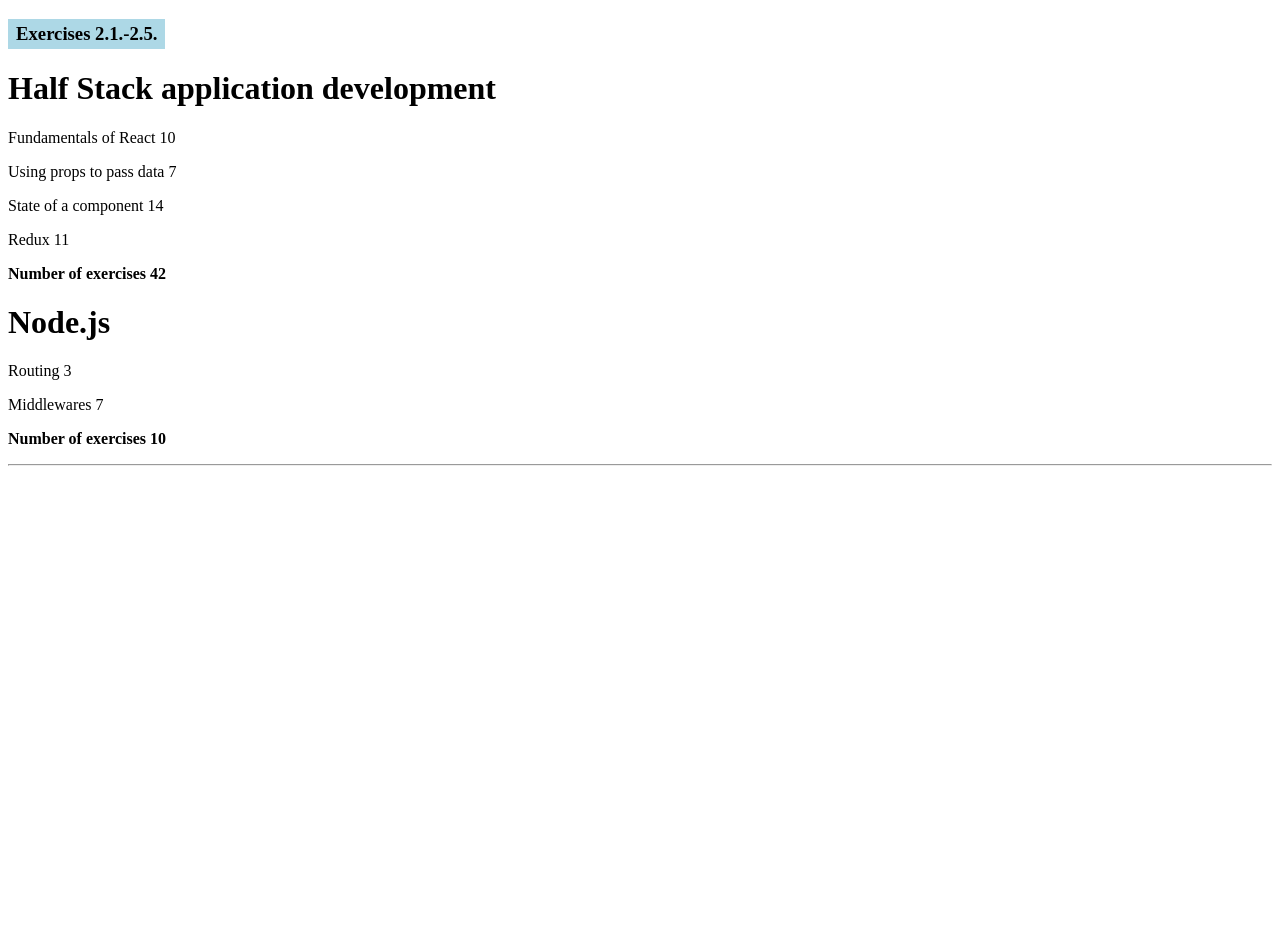
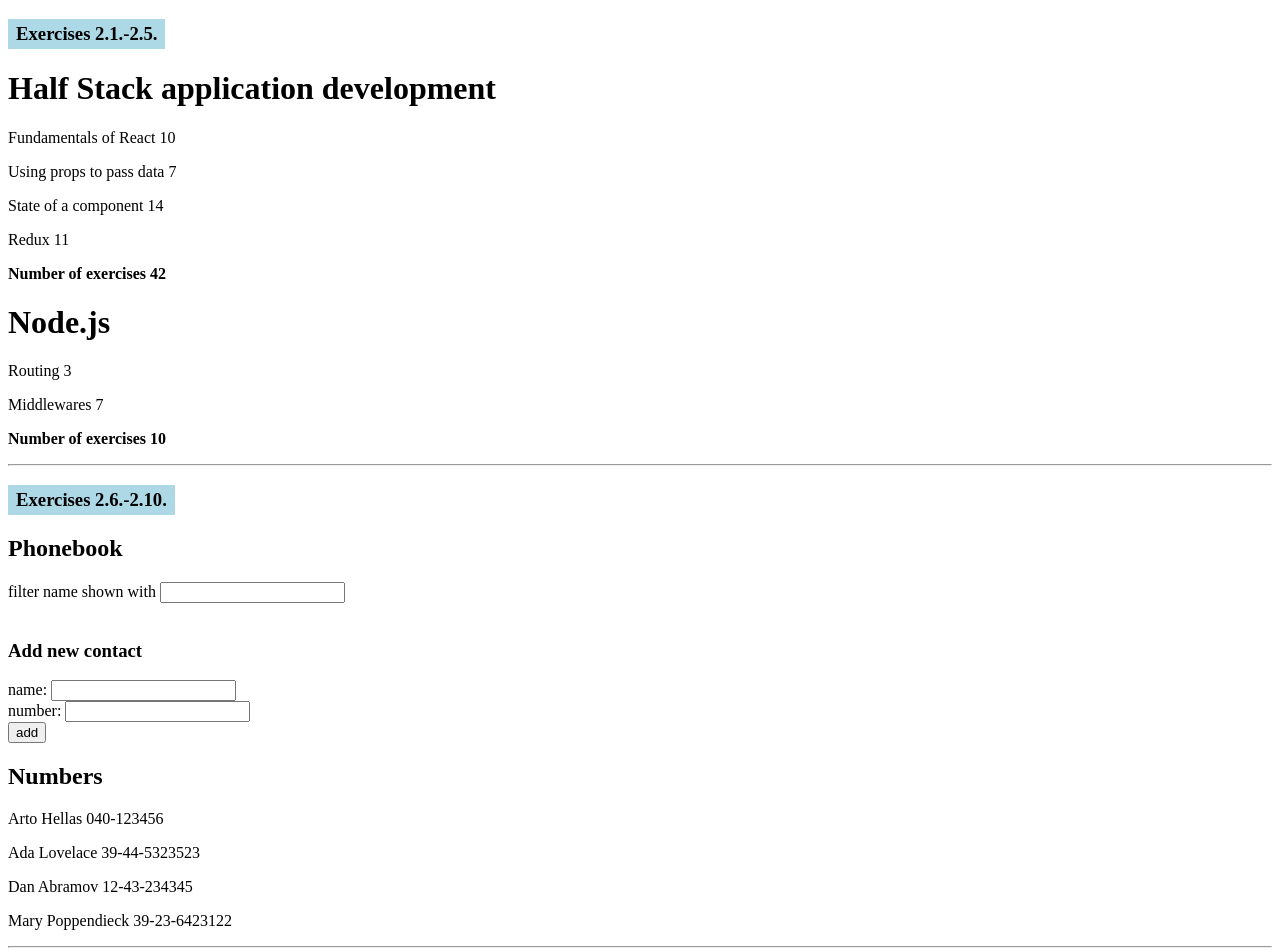
Before and after one commit to david-gelu/fullstack-course, a React (Create React App) app in the folder part-2/: page / in a window 1280 px wide. Shown: the top 952 px of the page. Before the commit the page ends 800 px from the top, so only its background shows below. Built offline with nearby package versions, Linux system fonts and the light colour scheme.

Commit message:
feat: exercices from part-2b

```diff
--- a/part-2/src/App.js
+++ b/part-2/src/App.js
@@ -1,5 +1,6 @@
 import React from "react";
 import Course from './components/part-2a/Course'
+import PhoneBook from './components/part-2b/PhoneBook'
 import './index.css';
 
 function App() {
@@ -53,6 +54,9 @@ function App() {
       <h3 style={{ padding: '0.25rem 0.5rem', background: 'lightblue', color: 'black', width: 'max-content' }}>Exercises 2.1.-2.5.</h3>
       <Course courses={courses} />
       <hr />
+      <h3 style={{ padding: '0.25rem 0.5rem', background: 'lightblue', color: 'black', width: 'max-content' }}>Exercises 2.6.-2.10.</h3>
+      <PhoneBook />
+      <hr />
     </>
   )
 }
--- /dev/null
+++ b/part-2/src/components/part-2b/Filter.js
@@ -0,0 +1,22 @@
+import React, { useState, useEffect } from 'react'
+
+const Filter = ({ personsArr, setPersons }) => {
+  const [search, setSearch] = useState('')
+
+  useEffect(() => {
+    setPersons(personsArr.filter(person => person.name.toLowerCase().includes(search.toLowerCase())))
+    // eslint-disable-next-line react-hooks/exhaustive-deps
+  }, [search])
+
+  const searchName = (event) => {
+    setSearch(event.target.value)
+  }
+  return (
+    <form>
+      filter name shown with <input type='search' value={search} onChange={searchName} />
+    </form>
+  )
+
+}
+
+export default Filter
--- /dev/null
+++ b/part-2/src/components/part-2b/PersonForm.js
@@ -0,0 +1,43 @@
+import React from 'react'
+
+const PersonForm = ({ persons, setPersons, setNewName, setNewNumber, newName, newNumber }) => {
+
+  const handlePersonChange = (event) => {
+    setNewName(event.target.value)
+  }
+
+
+  const handleNrChange = (event) => {
+    setNewNumber(event.target.value)
+  }
+
+
+  const addPerson = (event) => {
+    const personDetails = {
+      name: newName,
+      number: newNumber,
+      // date: new Date().toISOString(),
+      // important: Math.random() < 0.5,
+      id: persons.length + 1,
+    }
+
+    event.preventDefault()
+
+    setPersons(persons.concat(personDetails))
+    setNewName('')
+    setNewNumber('')
+  }
+
+  return (
+    <>
+      <form >
+        <div>  name:  <input value={newName} onChange={handlePersonChange} /></div>
+        <div>number:  <input value={newNumber} onChange={handleNrChange} /></div>
+      </form>
+      <button onClick={(event) => addPerson(event)} type="submit">add</button>
+    </>
+  )
+
+}
+
+export default PersonForm
--- /dev/null
+++ b/part-2/src/components/part-2b/Persons.js
@@ -0,0 +1,17 @@
+import React from 'react'
+
+const Persons = ({ persons, newName }) => {
+
+  return (
+    <>
+      {persons.map(person =>
+        person.name !== newName ?
+          <p key={person.id}>{person.name} {person.number}</p>
+          : window.alert(`${newName} already exists in phonebok`)
+      )}
+    </>
+  )
+
+}
+
+export default Persons
--- /dev/null
+++ b/part-2/src/components/part-2b/PhoneBook.js
@@ -0,0 +1,40 @@
+import React, { useState } from 'react'
+import Filter from './Filter'
+import PersonForm from './PersonForm'
+import Persons from './Persons'
+
+const PhoneBook = () => {
+  const personsArr = [
+    { name: 'Arto Hellas', number: '040-123456', id: 1 },
+    { name: 'Ada Lovelace', number: '39-44-5323523', id: 2 },
+    { name: 'Dan Abramov', number: '12-43-234345', id: 3 },
+    { name: 'Mary Poppendieck', number: '39-23-6423122', id: 4 }
+  ]
+  const [persons, setPersons] = useState(personsArr)
+  const [newName, setNewName] = useState('')
+  const [newNumber, setNewNumber] = useState('')
+
+
+  return (
+    <div>
+      <h2>Phonebook</h2>
+      <div>
+        <Filter
+          personsArr={personsArr}
+          setPersons={setPersons} />
+        <br />
+        <h3> Add new contact</h3>
+        <PersonForm
+          persons={persons}
+          setPersons={setPersons}
+          newName={newName}
+          setNewName={setNewName}
+          newNumber={newNumber}
+          setNewNumber={setNewNumber} />
+      </div>
+      <h2>Numbers</h2>
+      <Persons persons={persons} newName={newName} />
+    </div>
+  )
+}
+export default PhoneBook
```
